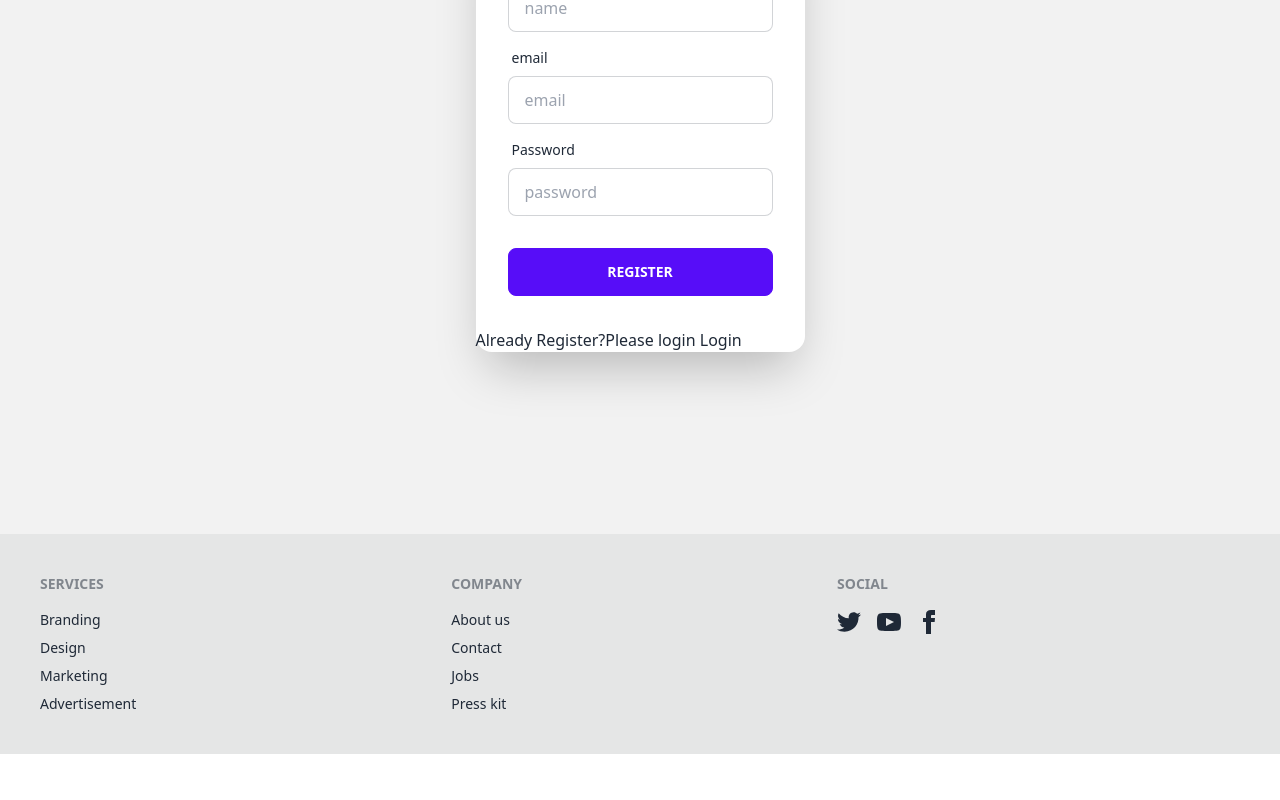
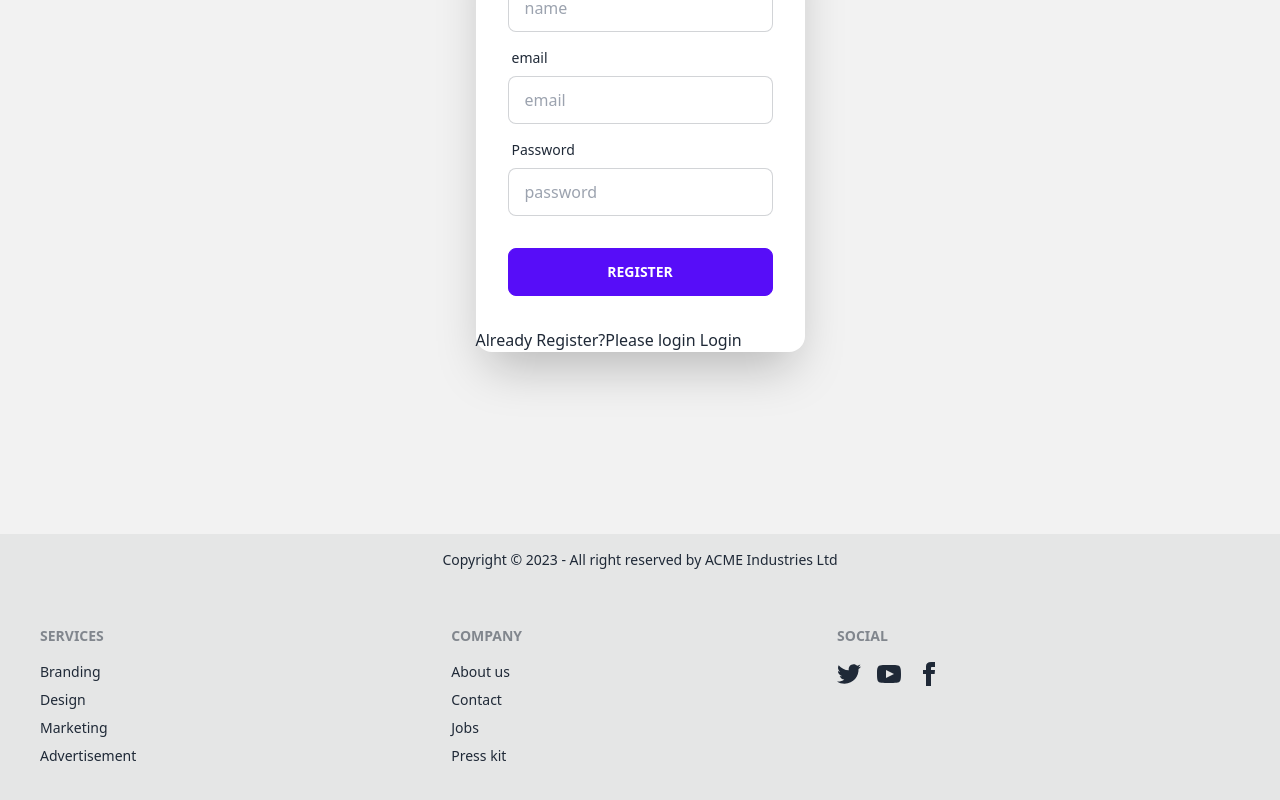
Before and after one commit to abdullahalmamun2001/the-toy-shop, a React (Vite) app: page /register in a window 1280 px wide. Shown: the part 330-1130 px from the top of the page. Before the commit the page ends 1084 px from the top, so only its background shows below. Built offline with nearby package versions, Linux system fonts and the light colour scheme; no server answers.

Commit message:
footer clear

```diff
--- a/src/Components/Footer/Footer.jsx
+++ b/src/Components/Footer/Footer.jsx
@@ -2,7 +2,15 @@
 
 const Footer = () => {
     return (
+
+        <div>
+            <footer className="footer footer-center p-4 bg-base-300 text-base-content">
+                <div>
+                    <p>Copyright © 2023 - All right reserved by ACME Industries Ltd</p>
+                </div>
+            </footer>
             <footer className="footer p-10 bg-base-300 text-base-content">
+
                 <div>
                     <span className="footer-title">Services</span>
                     <a className="link link-hover">Branding</a>
@@ -26,6 +34,7 @@
                     </div>
                 </div>
             </footer>
+        </div>
     );
 };
 
```
Lines whose indentation alone changed are shown as unchanged.
